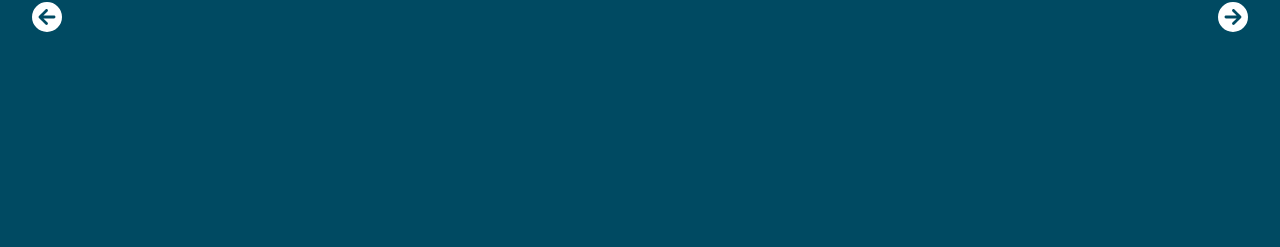
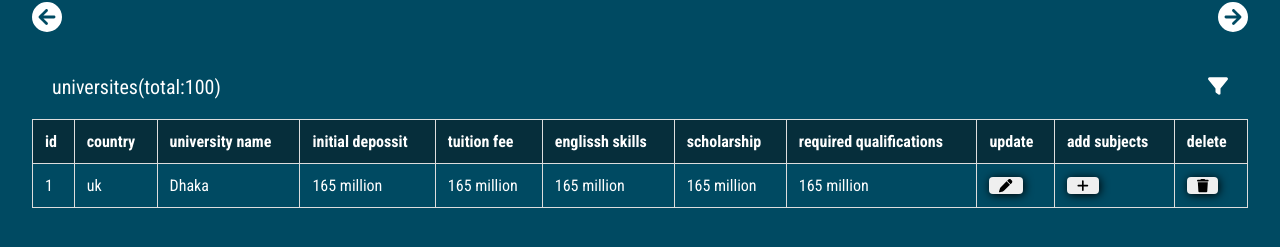
Before and after one commit to mahfuz-ta09/nrc-london, a Next.js app: page /Dashboard/admin/country-uni in a window 1280 px wide. Shown: the part 351-598 px from the top of the page. Built offline with nearby package versions, Linux system fonts and the light colour scheme; no server answers.

Commit message:
edit button form added

```diff
--- a/src/app/(dashboard)/Dashboard/admin/country-uni/AddCountryMOdal.tsx
+++ b/src/app/(dashboard)/Dashboard/admin/country-uni/AddCountryMOdal.tsx
@@ -1,15 +1,17 @@
 
 type Props = {
   isOpen: boolean
+  countryTest: string
   setIsOpen: React.Dispatch<React.SetStateAction<boolean>>
+  setCountryTast: React.Dispatch<React.SetStateAction<string>>
 }
 
-const AddCountryMOdal = ({ isOpen , setIsOpen }:Props) => {
+const AddCountryMOdal = ({ isOpen , setIsOpen , countryTest , setCountryTast }:Props) => {
   return (
         <div className={isOpen?"country-mod cntry-open":"cntry-close"}>
-            <button className="close-modal" onClick={()=>setIsOpen(false)}>X</button>
+            <button className="close-modal" onClick={()=>{setIsOpen(false);setCountryTast('')}}>X</button>
             <div className="add-uni-container">
-                <h5>Add New Country</h5>
+                <h5>{countryTest} New Country</h5>
 
                 <form className="country-submit-form">
                     <label htmlFor="country">Country Name</label>
--- /dev/null
+++ b/src/app/(dashboard)/Dashboard/admin/country-uni/UniversityList.tsx
@@ -0,0 +1,57 @@
+import '@/css/Dashboard/admin/UniversityList.css'
+import { faFilter, faPen, faPlus, faTrash } from '@fortawesome/free-solid-svg-icons'
+import { FontAwesomeIcon } from '@fortawesome/react-fontawesome'
+
+
+
+const UniversityList = () => {
+    return (
+        <div className='university-list-container'>
+            <div className='university-list-header'>
+                <h1 className='university-list-header-title'>universites(total:100)</h1>
+                <button className='uni-list-filter'><FontAwesomeIcon icon={faFilter}/></button>
+            </div>
+
+            <div className="university-list">
+
+                <table className="university-list-table">
+                    <thead>
+                        <tr>
+                            <th>id</th>
+                            <th>country</th>
+                            <th>university name</th>
+                            <th>initial depossit</th>
+                            <th>tuition fee</th>
+                            <th>englissh skills</th>
+                            <th>scholarship</th>
+                            <th>required qualifications</th>
+                            <th>update</th>
+                            <th>add subjects</th>
+                            <th>delete</th>
+                        </tr>
+                    </thead>
+                    <tbody>
+                        <tr>
+                            <td>1</td>
+                            <td>uk</td>
+                            <td>Dhaka</td>
+                            <td>165 million</td>
+                            <td>165 million</td>
+                            <td>165 million</td>
+                            <td>165 million</td>
+                            <td>165 million</td>
+                            <td><button  className='university-list-table-btn'><FontAwesomeIcon icon={faPen}/></button></td>
+                            <td><button  className='university-list-table-btn'><FontAwesomeIcon icon={faPlus}/></button></td>
+                            <td><button  className='university-list-table-btn'><FontAwesomeIcon icon={faTrash}/></button></td>
+                        </tr>
+                    </tbody>
+                </table>
+
+
+
+            </div>
+        </div>
+    )
+}
+
+export default UniversityList
--- a/src/app/(dashboard)/Dashboard/admin/country-uni/page.tsx
+++ b/src/app/(dashboard)/Dashboard/admin/country-uni/page.tsx
@@ -6,10 +6,12 @@ import '@/css/Dashboard/admin/country-uni.css'
 import { faArrowCircleLeft, faArrowCircleRight, faPen } from '@fortawesome/free-solid-svg-icons'
 import { FontAwesomeIcon } from '@fortawesome/react-fontawesome'
 import AddCountryMOdal from './AddCountryMOdal'
+import UniversityList from './UniversityList'
 
 
 const page = () => {
     const [isOpen,setIsOpen] = useState<boolean>(false)
+    const [countryTest,setCountryTest] = useState<string>('')
     const scrollRef = useRef<HTMLDivElement | null>(null);
     let isDown = false;
     let startX:number;
@@ -49,7 +51,7 @@ const page = () => {
 
         <div className="header">
           <h1>Manage countries/universites/subjects</h1>
-          <button onClick={()=>setIsOpen(!isOpen)} className='header-add-btn'>Add New Country</button>
+          <button onClick={()=>{setIsOpen(!isOpen);setCountryTest("add")}} className='header-add-btn'>Add New Country</button>
         </div>
 
         <div className="country-list-slide"
@@ -70,7 +72,7 @@ const page = () => {
                             <p>total university listed: 10</p>
                         </div>
                         <div className="country-btn-cont">
-                            <button className='country-btn'>edit <FontAwesomeIcon icon={faPen}/></button>
+                            <button  onClick={()=>{setIsOpen(!isOpen);setCountryTest("edit")}}   className='country-btn'>edit <FontAwesomeIcon icon={faPen}/></button>
                             <button className='country-btn'>add university</button>
                         </div>
                     </div>
@@ -84,7 +86,7 @@ const page = () => {
                             <p>total university listed: 10</p>
                         </div>
                         <div className="country-btn-cont">
-                            <button className='country-btn'>edit <FontAwesomeIcon icon={faPen}/></button>
+                            <button onClick={()=>{setIsOpen(!isOpen);setCountryTest("edit")}}   className='country-btn'>edit <FontAwesomeIcon icon={faPen}/></button>
                             <button className='country-btn'>add university</button>
                         </div>
                     </div>
@@ -98,7 +100,7 @@ const page = () => {
                             <p>total university listed: 10</p>
                         </div>
                         <div className="country-btn-cont">
-                            <button className='country-btn'>edit <FontAwesomeIcon icon={faPen}/></button>
+                            <button  onClick={()=>{setIsOpen(!isOpen);setCountryTest("edit")}}   className='country-btn'>edit <FontAwesomeIcon icon={faPen}/></button>
                             <button className='country-btn'>add university</button>
                         </div>
                     </div>
@@ -112,7 +114,7 @@ const page = () => {
                             <p>total university listed: 10</p>
                         </div>
                         <div className="country-btn-cont">
-                            <button className='country-btn'>edit <FontAwesomeIcon icon={faPen}/></button>
+                            <button  onClick={()=>{setIsOpen(!isOpen);setCountryTest("edit")}}   className='country-btn'>edit <FontAwesomeIcon icon={faPen}/></button>
                             <button className='country-btn'>add university</button>
                         </div>
                     </div>
@@ -126,7 +128,7 @@ const page = () => {
                             <p>total university listed: 10</p>
                         </div>
                         <div className="country-btn-cont">
-                            <button className='country-btn'>edit <FontAwesomeIcon icon={faPen}/></button>
+                            <button  onClick={()=>{setIsOpen(!isOpen);setCountryTest("edit")}}   className='country-btn'>edit <FontAwesomeIcon icon={faPen}/></button>
                             <button className='country-btn'>add university</button>
                         </div>
                     </div>
@@ -140,7 +142,7 @@ const page = () => {
                             <p>total university listed: 10</p>
                         </div>
                         <div className="country-btn-cont">
-                            <button className='country-btn'>edit <FontAwesomeIcon icon={faPen}/></button>
+                            <button  onClick={()=>{setIsOpen(!isOpen);setCountryTest("edit")}}   className='country-btn'>edit <FontAwesomeIcon icon={faPen}/></button>
                             <button className='country-btn'>add university</button>
                         </div>
                     </div>
@@ -154,7 +156,7 @@ const page = () => {
                             <p>total university listed: 10</p>
                         </div>
                         <div className="country-btn-cont">
-                            <button className='country-btn'>edit <FontAwesomeIcon icon={faPen}/></button>
+                            <button  onClick={()=>{setIsOpen(!isOpen);setCountryTest("edit")}}   className='country-btn'>edit <FontAwesomeIcon icon={faPen}/></button>
                             <button className='country-btn'>add university</button>
                         </div>
                     </div>
@@ -170,7 +172,12 @@ const page = () => {
 
         </div> */}
 
-            <AddCountryMOdal isOpen={isOpen} setIsOpen={setIsOpen}/>
+            <UniversityList />
+            <AddCountryMOdal
+                isOpen={isOpen}
+                setIsOpen={setIsOpen}
+                setCountryTast={setCountryTest}
+                countryTest={countryTest}/>
       </div>
     )
 }
--- /dev/null
+++ b/src/css/Dashboard/admin/UniversityList.css
@@ -0,0 +1,72 @@
+.university-list-container{
+    margin: 40px 0;
+}
+
+
+.university-list-header{
+    display: flex;
+    align-items: center;
+    justify-content: space-between;
+    padding: 0 20px;
+}
+
+
+.university-list-header-title{
+    font-size: 20px;
+    color: #fff;
+    font-weight: 400;
+}
+
+.uni-list-filter{
+    background-color: transparent;
+    border: none;
+    color: #fff;
+    font-size: 20px;
+
+    &:hover{
+        scale: 1.5;
+    }
+}
+
+
+.university-list{
+    overflow: auto;
+    scrollbar-width: none;
+}
+
+.university-list-table {
+  width: 100%;
+  border-collapse: collapse;
+  margin-top: 20px;
+}
+
+.university-list-table th,
+.university-list-table td {
+  border: 1px solid #ddd;
+  padding: 12px;
+  text-align: left;
+  color: #fff;
+}
+
+.university-list-table thead {
+  background: #062e3b;
+}
+
+.university-list-table tr:hover {
+  background: #062e3b;
+}
+
+
+.university-list-table-btn{
+  padding: 2px 10px;
+  border: none;
+  border-radius: 4px;
+  display: flex;
+  align-items: center;
+  justify-content: center;
+  box-shadow: 1px 1px 10px #000;
+
+  &:hover{
+    scale: 1.2;
+  }
+}
```
